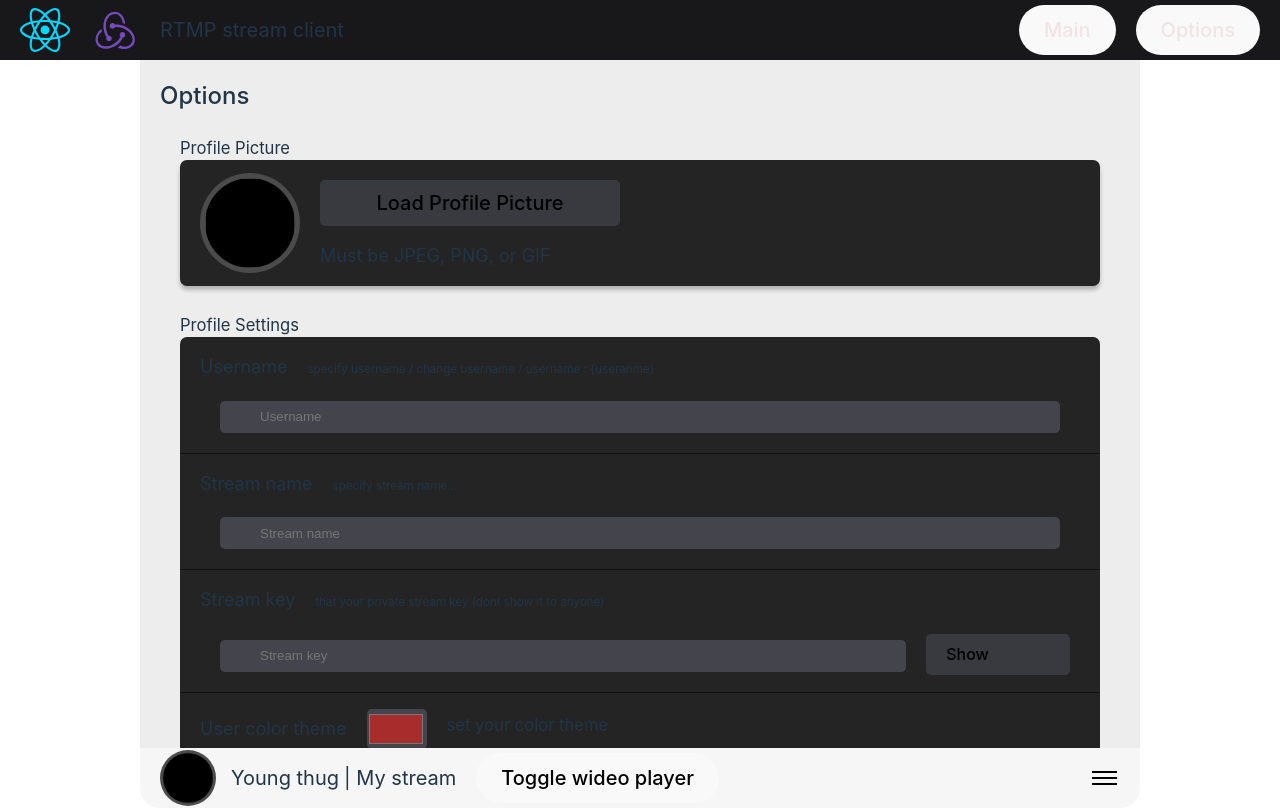
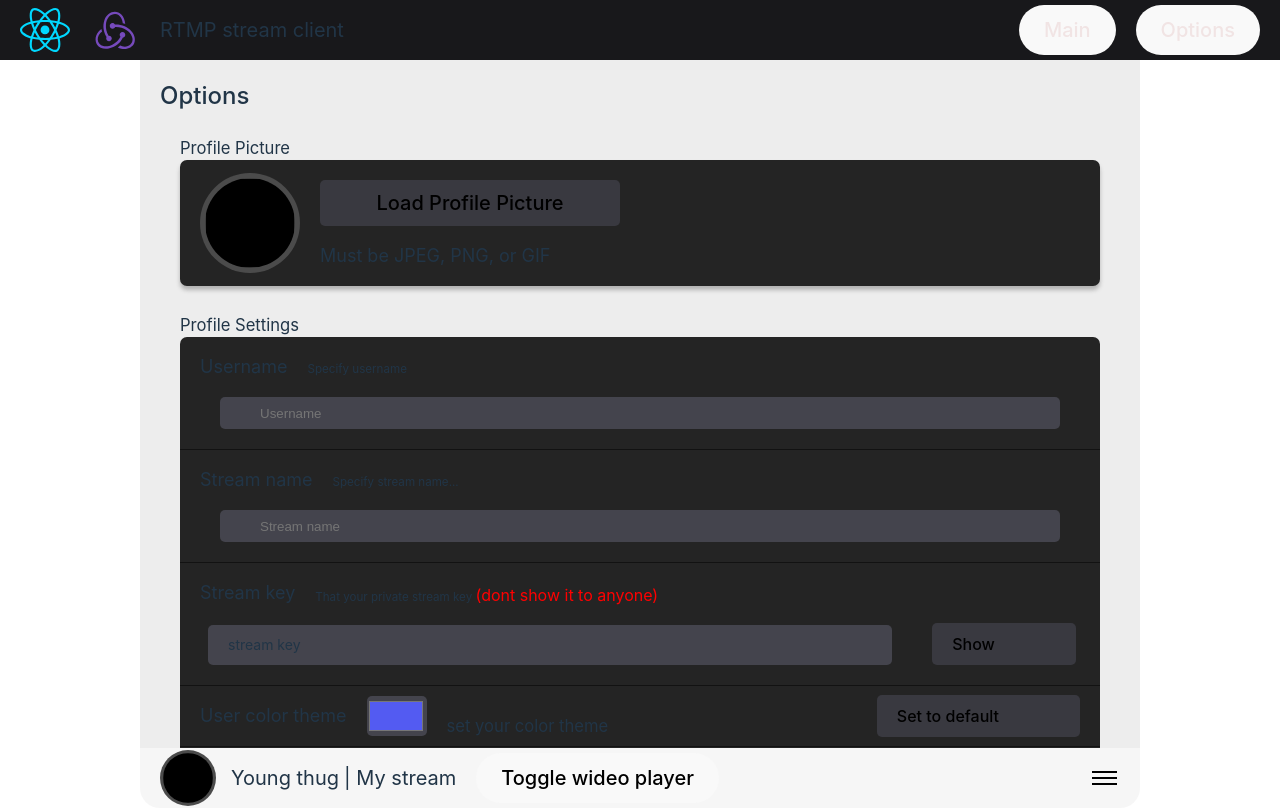
Before and after one commit to L1ghtError/react-rtmp-stream-client, a React (Vite) app: page /options in a window 1280 px wide. Shown: the top 808 px of the page. Built offline with nearby package versions, Linux system fonts and the light colour scheme.

Commit message:
Added interac to profile settings

```diff
--- a/src/components/micro-components/ProfileSettingsCard.jsx
+++ b/src/components/micro-components/ProfileSettingsCard.jsx
@@ -7,28 +7,45 @@ import { useImmer } from 'use-immer';
 import { useState } from 'react';
 //Picture Profile Settings
 export default function ProfileSettingsCard() {
-  const [userInfo, setUserInfo] = useImmer({ userNmae: '', streamName: '', userStreamKey: '' });
-  const [isDisplayStreamKey, setDisplayStreamKey] = useState(1);
+  const [userInfo, setUserInfo] = useImmer({
+    userName: '',
+    streamName: '',
+    userStreamKey: '',
+    userColorTheme: '#535bf2'
+  });
+  const [isDisplayStreamKey, setDisplayStreamKey] = useState(0);
   const handleUserNameChange = (e) => {
     setUserInfo((draft) => {
-      draft.userNmae = e.value;
+      draft.userName = e.target.value;
     });
   };
 
+  const handleUserColorThemeChange = (e) => {
+    setUserInfo((draft) => {
+      draft.userColorTheme = e.target.value;
+    });
+  };
   const handleStreamNameChange = (e) => {
     setUserInfo((draft) => {
-      draft.streamName = e.value;
+      draft.streamName = e.target.value;
     });
   };
   const handleStreamKeyChange = (e) => {
     setUserInfo((draft) => {
-      draft.userStreamKey = e.value;
+      draft.userStreamKey = e.target.value;
     });
   };
   const displayStreamKey = (isDisplayStreamKey) => {
-    if (isDisplayStreamKey) {
+    if (isDisplayStreamKey === 1) {
       return userInfo.userStreamKey;
-    } else return 'blank';
+    }
+    if (isDisplayStreamKey === 0) {
+      let output = '';
+      for (let i = 0; i < userInfo.userStreamKey.length; i++) {
+        output += '*';
+      }
+      return output;
+    }
   };
 
   return (
@@ -37,38 +54,49 @@ export default function ProfileSettingsCard() {
         <div className="card-settings-wrapper">
           <div className="text-card-wrapper">
             <p>Username</p>
-            <h5>specify username / change username / username : {`{useranme}`}</h5>
+            <h5>
+              {userInfo.userName == '' ? 'Specify username' : `Username: ${userInfo.userName}`}
+            </h5>
           </div>
           <input
-            value={userInfo.userNmae}
-            onChange={handleUserNameChange}
-            maxLength={128}
+            value={userInfo.userName}
+            onChange={(e) => handleUserNameChange(e)}
+            maxLength={32}
             placeholder="Username"></input>
         </div>
         <div className="card-settings-wrapper">
           <div className="text-card-wrapper">
             <p>Stream name</p>
-            <h5>specify stream name...</h5>
+            <h5>
+              {userInfo.streamName == ''
+                ? 'Specify stream name...'
+                : `Stream name: ${userInfo.streamName}`}
+            </h5>
           </div>
           <input
             value={userInfo.streamName}
             onChange={handleStreamNameChange}
-            maxLength={128}
+            maxLength={64}
             placeholder="Stream name"></input>
         </div>
         <div className="card-settings-wrapper">
           <div className="text-card-wrapper">
             <p>Stream key</p>
-            <h5>that your private stream key (dont show it to anyone)</h5>
+            <h5>
+              That your private stream key <h5 id="warning-p">(dont show it to anyone)</h5>
+            </h5>
           </div>
           <div>
+            <label id="stream-key-label" htmlFor="stream-key-input">
+              {userInfo.userStreamKey ? displayStreamKey(isDisplayStreamKey) : 'stream key'}
               <input
-              value={displayStreamKey(isDisplayStreamKey)}
+                value={userInfo.userStreamKey}
                 onChange={handleStreamKeyChange}
+                name="stream-key-input"
                 id="stream-key-input"
-              maxLength={128}
+                maxLength={64}
                 placeholder="Stream key"></input>
-            {/*IMPORTANT TODO: add *** when you type key */}
+            </label>
             <button
               onClick={() => {
                 isDisplayStreamKey ? setDisplayStreamKey(0) : setDisplayStreamKey(1);
@@ -79,9 +107,25 @@ export default function ProfileSettingsCard() {
           </div>
         </div>
         <div id="card-color-wrapper" className="card-settings-wrapper">
+          <div>
             <p>User color theme</p>
-          <input id="stream-key-input" value="#A92C2C" onChange={() => {}} type={'color'}></input>
+            <input
+              id="user-color-input"
+              value={userInfo.userColorTheme}
+              onChange={handleUserColorThemeChange}
+              type={'color'}></input>
             <h5>set your color theme</h5>
+          </div>
+          <button
+            style={{ marginLeft: '1rem' }}
+            onClick={() => {
+              setUserInfo((draft) => {
+                draft.userColorTheme = '#535bf2';
+              });
+            }}
+            id="stream-key-display-button">
+            Set to default
+          </button>
         </div>
         <div id="twitch-auth-wrapper" className="card-settings-wrapper">
           <p>Sync with twich</p>
@@ -117,22 +161,33 @@ const ProfileSettingsCardStyled = styled.div`
   }
 
   #stream-key-input {
-    width: 70%;
-
-    margin-right: 1rem;
+    position: relative;
+    opacity: 0;
+    height: 0px;
+    padding: 0px;
+    margin: 0px;
+    background-color: red;
   }
   #stream-key-display-button {
     width: auto;
     padding-right: 4rem;
     margin-left: 0px;
+    margin-right: 1rem;
     font-size: 0.8rem;
+    right: 0;
   }
   .text-card-wrapper {
     font-size: 0.7rem;
     display: flex;
     flex-direction: row;
   }
-
+  #warning-p {
+    display: inline-block;
+    color: red;
+    margin-top: 0px;
+    margin-left: 0px;
+    font-size: 16px;
+  }
   & input {
     background: #44444d;
     border-radius: 5px;
@@ -146,6 +201,12 @@ const ProfileSettingsCardStyled = styled.div`
   #card-color-wrapper {
     flex-direction: row;
     align-items: center;
+    justify-content: space-between;
+    & div {
+      display: flex;
+      flex-direction: row;
+      align-items: center;
+    }
 
     & input {
       justify-content: center;
@@ -155,12 +216,29 @@ const ProfileSettingsCardStyled = styled.div`
       padding-left: 0rem;
     }
   }
-
+  #stream-key-label {
+    display: inline-block;
+    background: #44444d;
+    border-radius: 5px;
+    margin: 0rem 2rem 1rem 1.4rem;
+    padding: 0.4rem 1rem 0.4rem 1rem;
+    font-size: 0.7rem;
+    width: 70%;
+  }
+  #stream-key-label:hover {
+    cursor: text;
+    outline: 1px solid white;
+  }
+  #stream-key-label:focus,
+  #stream-key-label:active,
+  #stream-key-label:active {
+    outline: 1px solid white;
+  }
   h5 {
     margin-top: 1rem;
     margin-left: 1rem;
-
     font-weight: 400;
+    margin-bottom: 0px;
   }
   & button {
     border-radius: 5px;
```
Lines whose indentation alone changed are shown as unchanged.
